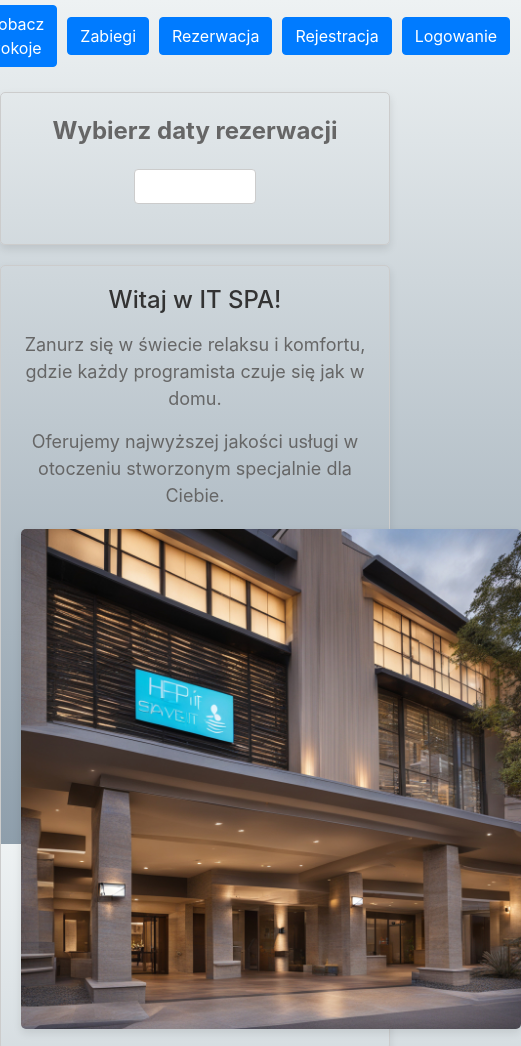
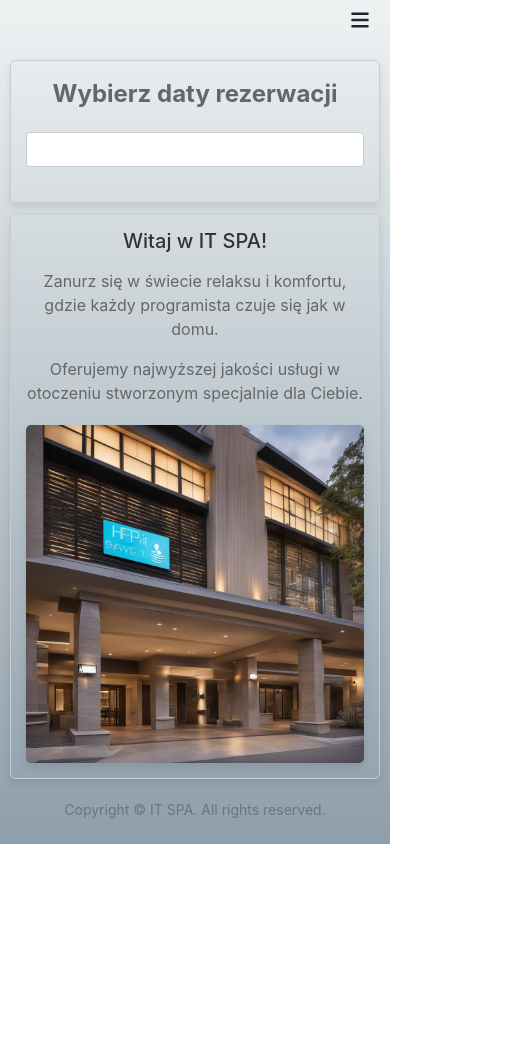
Before and after one commit to AdrWL/ProjektSPA, a website built with Parcel: page index.html in a window 390 px wide. Shown: the top 1046 px of the page, 521 px wide, since content can reach past the window. After the commit the page ends 844 px from the top, so only its background shows below. Built offline with nearby package versions, Linux system fonts and the light colour scheme; what bootstrap-daterangepicker would draw is missing.

Commit message:
Add burger menu work at responsive web

```diff
--- a/package.json
+++ b/package.json
@@ -11,11 +11,14 @@
   "author": "",
   "license": "ISC",
   "devDependencies": {
+    "autoprefixer": "^10.4.19",
     "bootstrap-daterangepicker": "^3.1.0",
     "json-server": "^0.17.4",
     "parcel-bundler": "^1.12.5"
   },
   "dependencies": {
+    "@fortawesome/fontawesome-svg-core": "^6.5.2",
+    "@fortawesome/free-solid-svg-icons": "^6.5.2",
     "bootstrap": "^4.4.1",
     "daterangepicker": "^3.1.0",
     "jquery": "^3.4.1",
--- a/src/it-spa.css
+++ b/src/it-spa.css
@@ -98,3 +98,93 @@ img {
   font-size: 1.2em;
   font-weight: bold;
 }
+
+.menu-toggle {
+  display: none;
+  cursor: pointer;
+}
+
+.menu-items {
+  display: flex;
+}
+
+.hamburger {
+  display: none;
+  text-align: right;
+}
+
+.fa-bars {
+  height: 20px;
+  width: 20px;
+}
+
+@media (max-width: 768px) {
+
+  nav {
+    display: none;
+    justify-content: flex-end;
+    padding: 10px 20px 20px;
+  }
+
+  .hamburger {
+    display: flex;
+    align-items: center;
+  }
+
+  .nav_list {
+    background-color: white;
+    position: absolute;
+    top: 30px;
+    right: 0;
+    display: flex;
+    flex-direction: column;
+    width: 100%;
+    padding: 10px;
+  }
+
+  .nav_list button{
+    padding: 5px;
+    color: black;
+  }
+
+  .asideElement {
+    display: none;
+  }
+
+  .nav_list button {
+    color: #fff;
+  }
+
+  img {
+    max-width: 100%;
+    height: auto;
+  }
+
+  section {
+    margin: 10px auto;
+    padding: 15px;
+    max-width: 95%;
+  }
+
+  h2 {
+    font-size: 20px;
+  }
+
+  p {
+    font-size: 16px;
+  }
+
+  .form-control {
+    width: 100%;
+  }
+
+  .select-date {
+    width: 100%;
+  }
+
+  #password-strength {
+    width: calc(100% + 100px);
+    height: 40px;
+    margin-left: -50px;
+  }
+}
--- a/src/navigation/Nav.js
+++ b/src/navigation/Nav.js
@@ -2,14 +2,23 @@ import { Cart } from '../views/Cart';
 import { Home } from '../views/Home';
 import { RoomList } from '../views/RoomList';
 import { TreatmentList } from '../views/TreatmentList';
-import { Registration } from '../common/registration';
+import { Registration } from '../common/Registration';
 import { NavButton } from './NavButton';
-import { Login } from '../common/login';
+import { Login } from '../common/Login';
+
+// Importowanie ikony FontAwesome
+import { library } from '@fortawesome/fontawesome-svg-core';
+import { faBars } from '@fortawesome/free-solid-svg-icons';
+import { dom } from '@fortawesome/fontawesome-svg-core';
+
+// Dodanie ikony do biblioteki FontAwesome
+library.add(faBars);
+dom.watch();
 
 const navItems = [
-  { text: "Stronga Główna", component: Home },
+  { text: "Strona Główna", component: Home },
   { text: "Zobacz Pokoje", component: RoomList },
-  { text: 'Zabiegi', component: TreatmentList },
+  { text: "Zabiegi", component: TreatmentList },
   { text: "Rezerwacja", component: Cart },
   { text: "Rejestracja", component: Registration },
   { text: "Logowanie", component: Login },
@@ -17,12 +26,50 @@ const navItems = [
 
 export function Nav() {
   const nav = document.createElement("nav");
+  nav.classList.add("nav");
 
-  const navButton = navItems.map((navItem) => {
-    return NavButton(navItem.text, navItem.component);
+  // Tworzenie diva dla hamburgera
+  const hamburgerDiv = document.createElement("div");
+  hamburgerDiv.classList.add("hamburger");
+
+  const icon = document.createElement("i");
+  icon.classList.add("fas", "fa-bars"); // Ikona z FontAwesome
+
+  // Dodanie ikony do diva hamburgera
+  hamburgerDiv.appendChild(icon);
+
+  // Tworzenie aside z listą nawigacyjną
+  const asideElement = document.createElement("aside");
+  asideElement.classList.add("asideElement");
+
+  const divElement = document.createElement("div");
+  divElement.classList.add("nav_list");
+
+  const navButtonElementsAside = navItems.map((navItem) => {
+    const button = NavButton(navItem.text, navItem.component);
+    button.classList.add("btn", "btn-primary");
+
+    button.addEventListener('click', function () {
+      if (window.innerWidth < 768) {
+        asideElement.style.display = 'none';
+      }
+    });
+
+    return button;
   });
 
-  nav.append(...navButton);
+  divElement.append(...navButtonElementsAside);
+  asideElement.appendChild(divElement);
+  nav.appendChild(hamburgerDiv);
+  nav.appendChild(asideElement);
+
+  hamburgerDiv.addEventListener('click', function () {
+    if (asideElement.style.display === 'none') {
+      asideElement.style.display = 'flex';
+    } else {
+      asideElement.style.display = 'none';
+    }
+  });
 
   return nav;
 }
```
Also changed, not shown: src/navigation/NavButton.js (line endings or trailing spaces), src/views/Date.js (line endings or trailing spaces), 1 other file.
